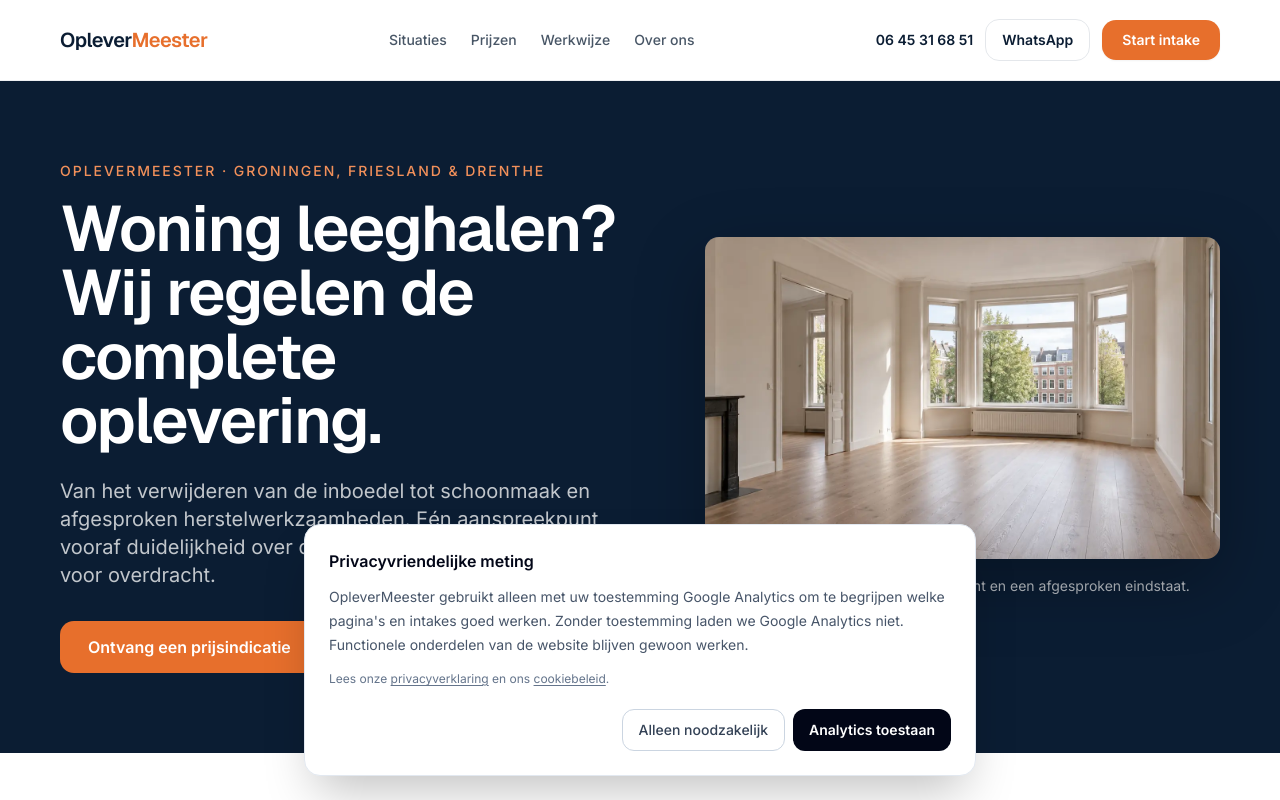
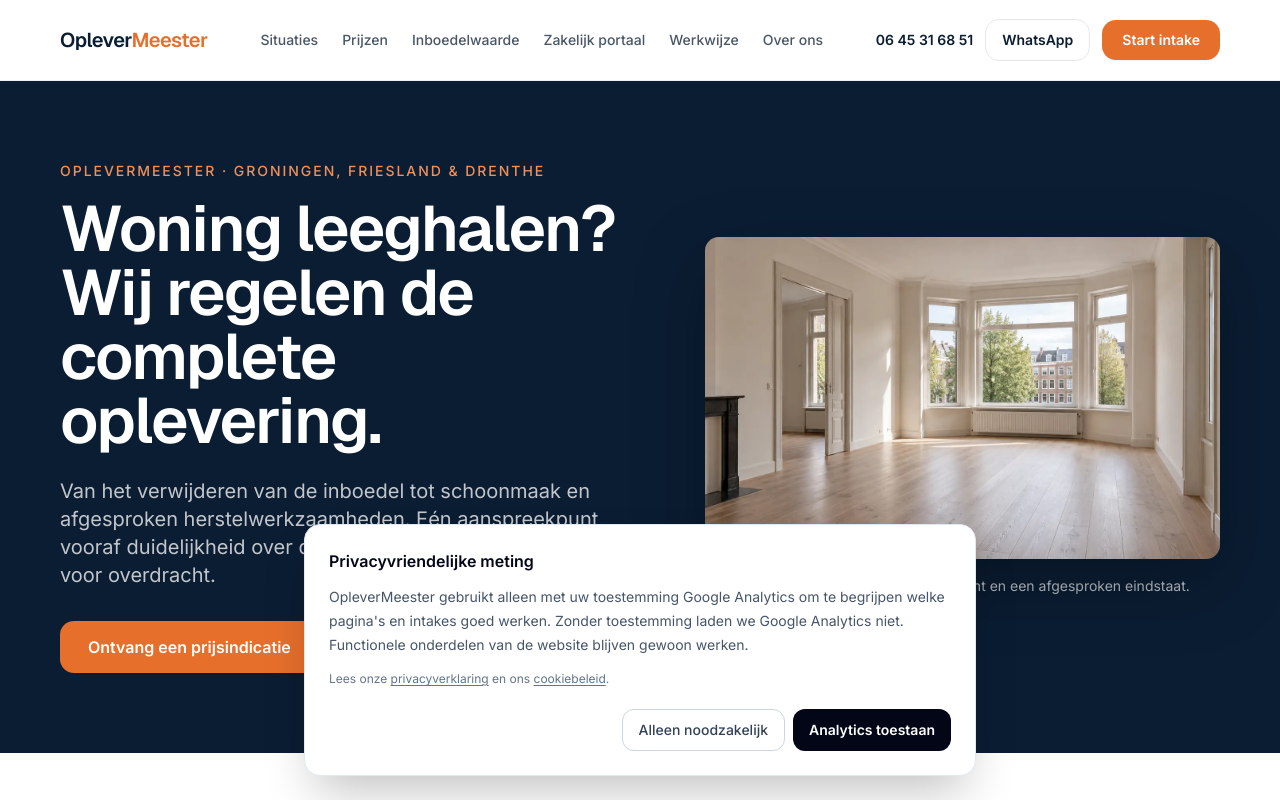
Before and after one commit to sandvlietbv/OpleverMeester, a Next.js app: page / in a window 1280 px wide. Shown: the top 800 px of the page. Built offline with nearby package versions, Linux system fonts and the light colour scheme.

Commit message:
Link new lead tools from website navigation

```diff
--- a/components/Header.tsx
+++ b/components/Header.tsx
@@ -6,6 +6,8 @@ import Link from "next/link";
 const NAV_LINKS = [
   { label: "Situaties", href: "/#situaties" },
   { label: "Prijzen", href: "/#prijzen" },
+  { label: "Inboedelwaarde", href: "/inboedelwaarde" },
+  { label: "Zakelijk portaal", href: "/zakelijk/opleverportaal" },
   { label: "Werkwijze", href: "/#werkwijze" },
   { label: "Over ons", href: "/over-ons" },
 ];
```
